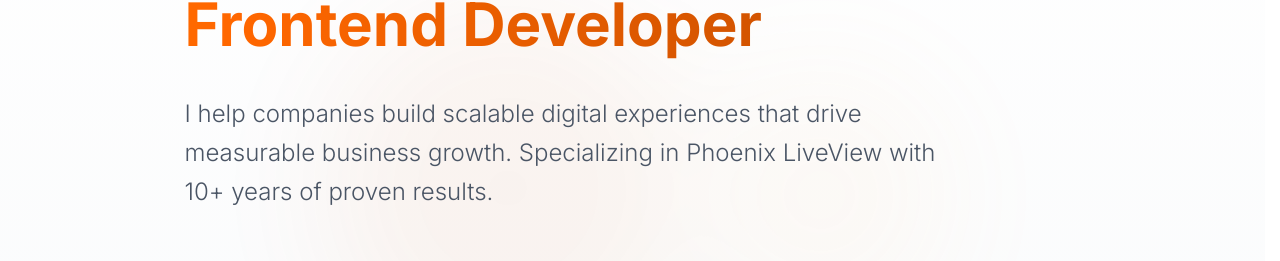
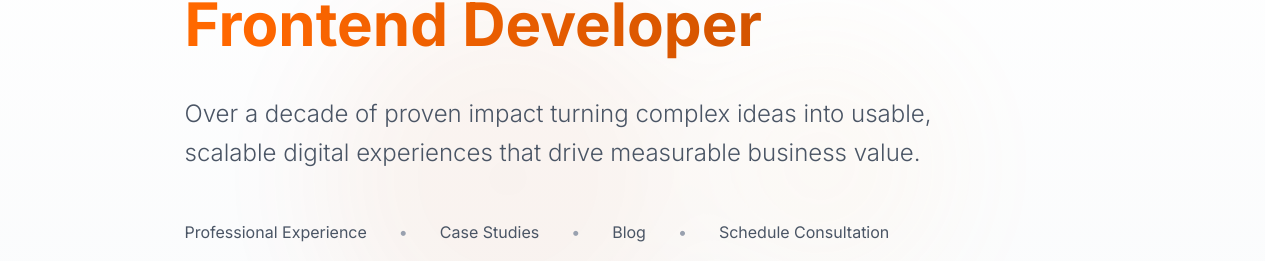
Before and after one commit to brian-hlbdg/portfolio-nextjs, a Next.js app: page / in a window 1280 px wide. Shown: the part 232-493 px from the top of the page. Built offline with nearby package versions, Linux system fonts and the light colour scheme; no server answers.

Commit message:
updating hero

```diff
--- a/src/components/features/EnhancedHeroSection.tsx
+++ b/src/components/features/EnhancedHeroSection.tsx
@@ -45,8 +45,8 @@
           </h1>
 
           <p className="text-xl md:text-2xl text-gray-600 dark:text-gray-300 mb-12 max-w-3xl leading-relaxed font-light">
-            I help companies build scalable digital experiences that drive measurable business growth.
-            Specializing in Phoenix LiveView with 10+ years of proven results.
+            Over a decade of proven impact turning complex ideas into usable, scalable digital
+            experiences that drive measurable business value.
           </p>
 
           {/* Navigation Links */}
```
